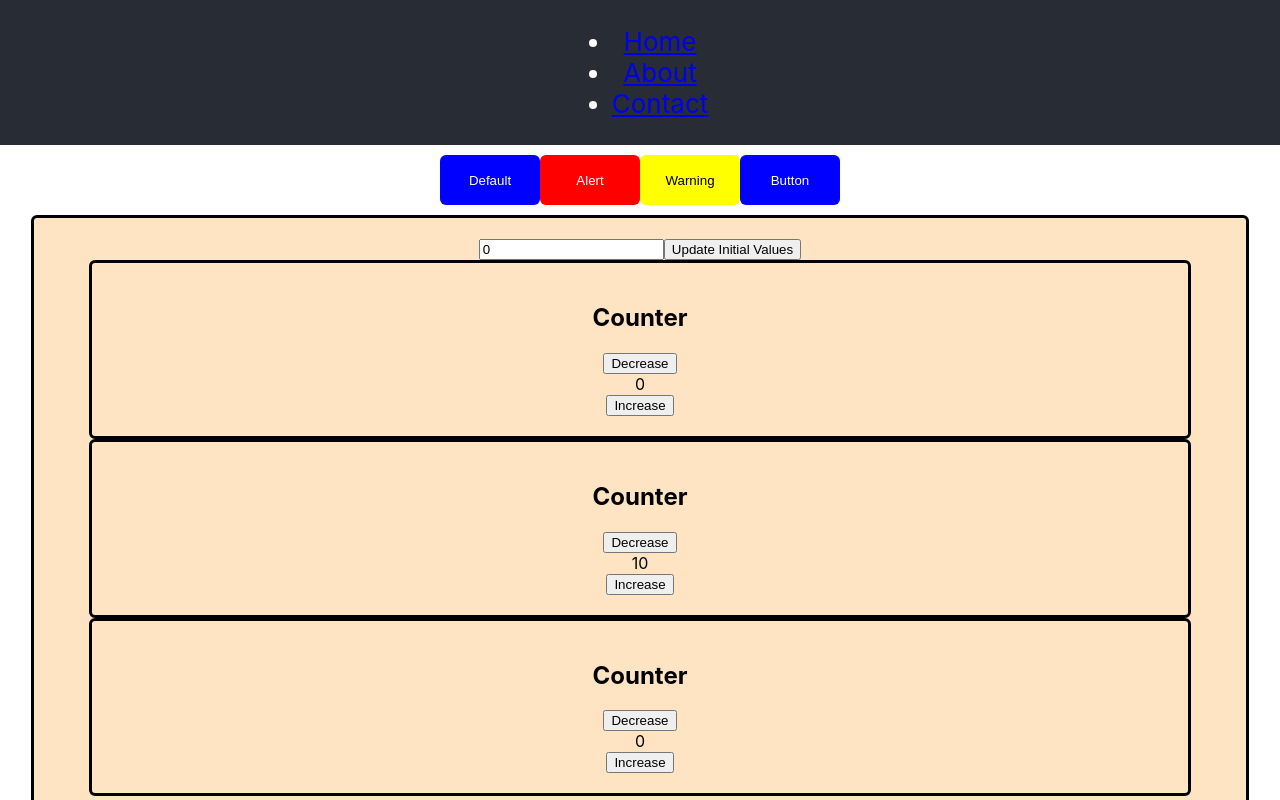
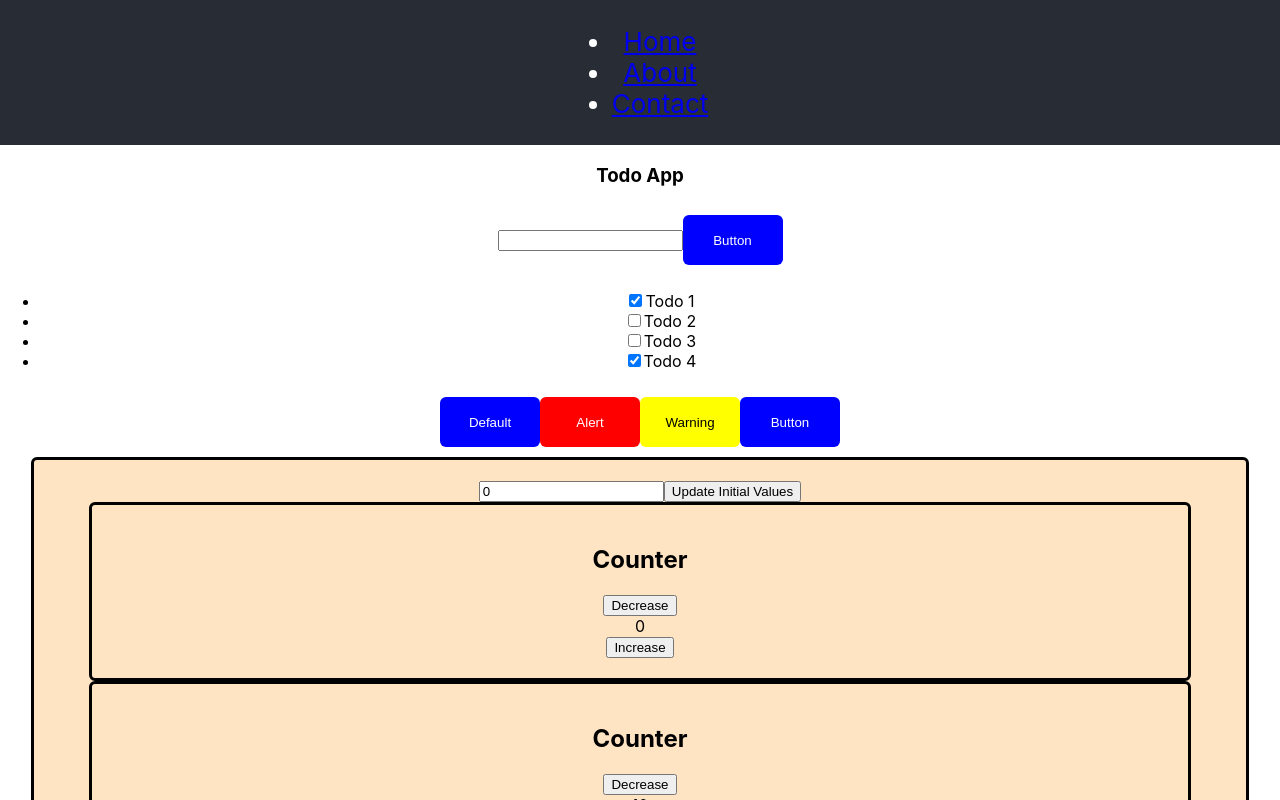
Before and after one commit to LindaGiorgadze/react_app_2023, a React (Create React App) app: page / in a window 1280 px wide. Shown: the top 800 px of the page. Built offline with nearby package versions, Linux system fonts and the light colour scheme.

Commit message:
Lecture 4

```diff
--- a/src/App.js
+++ b/src/App.js
@@ -4,16 +4,18 @@ import ButtonSection from "./components/ButtonSection";
 import Counter from "./components/Counter";
 import Form from "./components/Form";
 import Header from "./components/Header";
+import ToDo from "./components/ToDo";
 
 function App() {
   const [initialValue, setInitialValue] = useState(0);
-  console.log(initialValue);
+  // console.log(initialValue);
   function handleChangeInitialValue(e) {
     e.preventDefault();
   }
   return (
     <div className="App">
       <Header />
+      <ToDo />
       <ButtonSection />
       <form onSubmit={(e) => handleChangeInitialValue(e)} className="Counter">
         <input
--- a/src/components/Counter.js
+++ b/src/components/Counter.js
@@ -4,7 +4,7 @@ const Counter = ({ startNumber, increaseNumber, decreaseNumber }) => {
   const [number, setNumber] = useState(startNumber || 0);
 
   useEffect(() => {
-    console.log("First Appearance");
+    // console.log("First Appearance");
   }, []);
 
   useEffect(() => {
--- /dev/null
+++ b/src/components/ToDo.js
@@ -0,0 +1,65 @@
+import { useState } from "react";
+import Button from "./Button";
+import ToDoItem from "./ToDoItem";
+
+const ToDo = () => {
+  const _toDoItems = [
+    { id: 1, text: "Todo 1", checked: true },
+    { id: 2, text: "Todo 2", checked: false },
+    { id: 3, text: "Todo 3", checked: false },
+    { id: 4, text: "Todo 4", checked: true }
+  ];
+
+  const [inputValue, setInputValue] = useState("");
+  const [toDoItems, setToDoItems] = useState(_toDoItems);
+
+  function handleSubmit(e) {
+    e.preventDefault();
+    console.log("Submitted");
+    const toDoItem = { id: Date.now(), text: inputValue, checked: false };
+    setToDoItems([toDoItem, ...toDoItems]);
+    setInputValue("");
+  }
+
+  function handleCheck(itemId) {
+    const newTodoItems = toDoItems.map((item) => {
+      if (item.id === itemId) {
+        item.checked = !item.checked;
+      }
+      return item;
+    });
+    setToDoItems(newTodoItems);
+  }
+
+  return (
+    <div>
+      <h3>Todo App</h3>
+      <form
+        onSubmit={(e) =>
+          inputValue !== "" ? handleSubmit(e) : e.preventDefault()
+        }
+      >
+        <input
+          type="text"
+          value={inputValue}
+          onChange={(e) => setInputValue(e.target.value)}
+        />
+        <Button type="submit" />
+      </form>
+      <ul>
+        {toDoItems.map((item) => {
+          return (
+            <ToDoItem
+              onChange={() => handleCheck(item.id)}
+              key={item.id}
+              text={item.text}
+              checked={item.checked}
+            />
+          );
+        })}
+      </ul>
+    </div>
+  );
+};
+
+export default ToDo;
--- /dev/null
+++ b/src/components/ToDoItem.js
@@ -0,0 +1,13 @@
+const ToDoItem = ({text, ...props}) => {
+  return (
+    <li>
+      <input
+        type="checkbox"
+        {...props}
+      />
+      <span>{text}</span>
+    </li>
+  );
+};
+
+export default ToDoItem;
```
